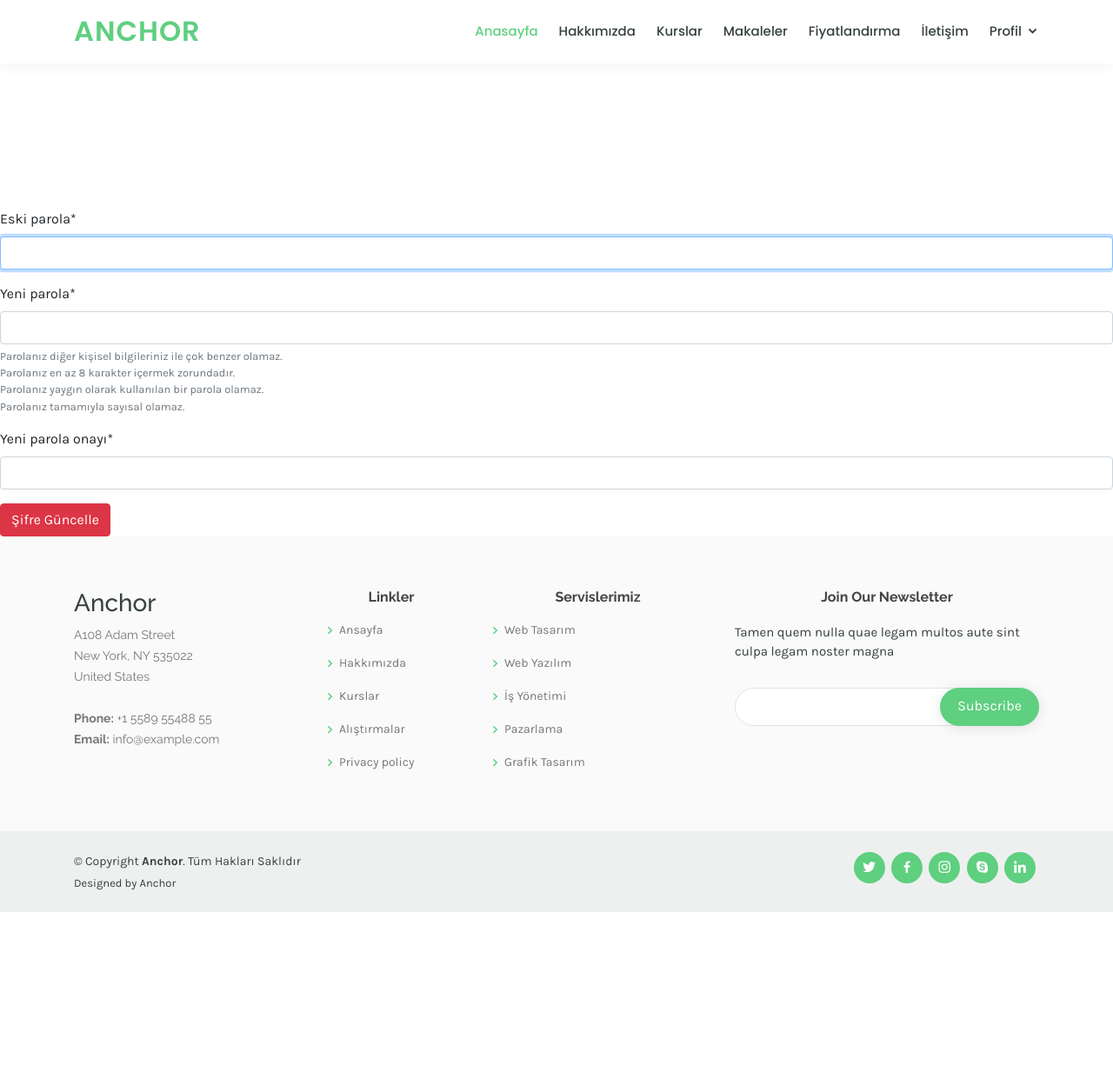
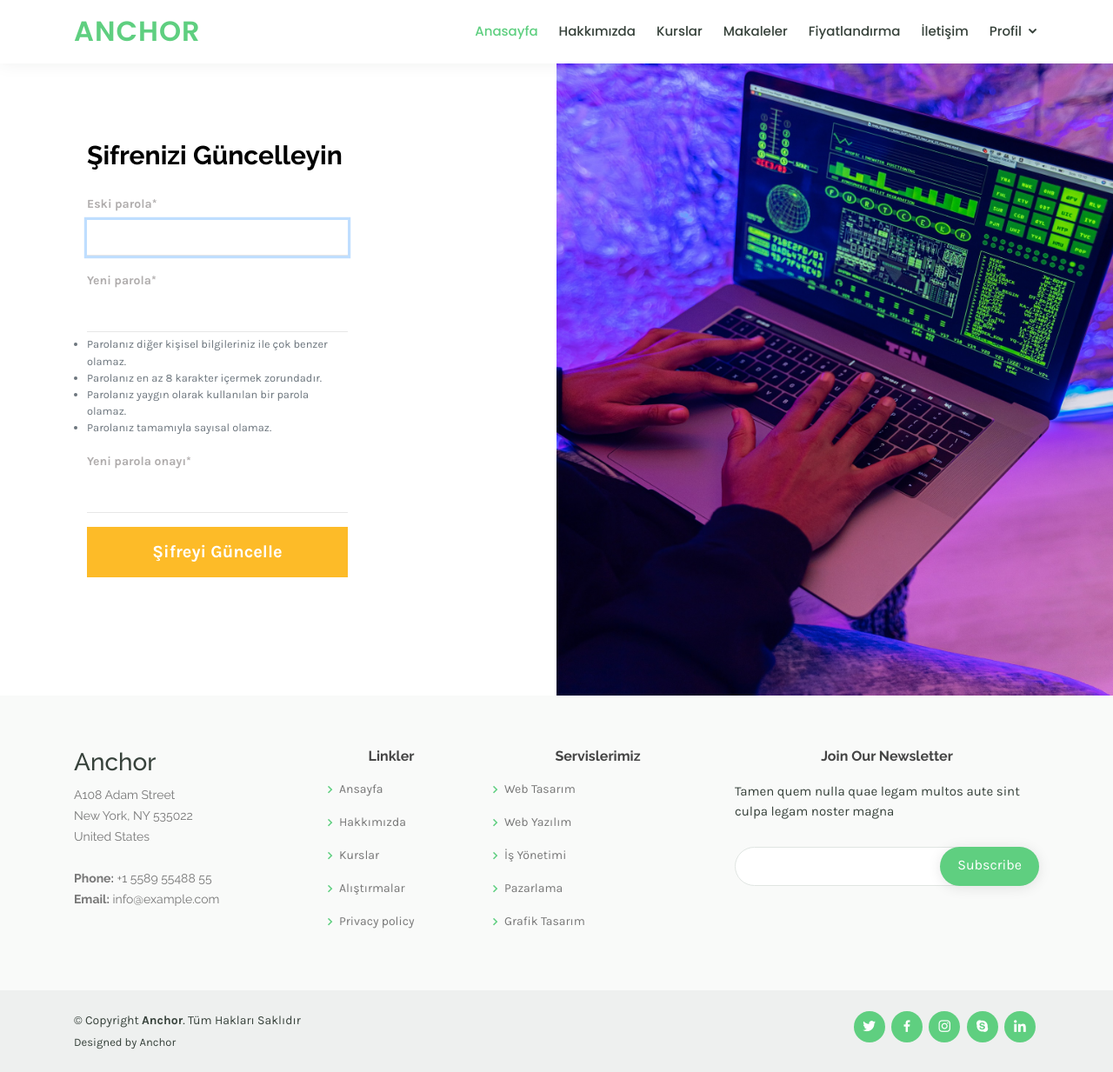
Before and after one commit to mekroket/Anchor-online-egitim-platformu, a Django app: page /account/sifre-degistir in a window 1280 px wide. Shown: the whole page at 87% size. Before the commit the page ends 1049 px from the top, so only its background shows below. Run offline with Django 3.2, Linux system fonts and the light colour scheme; a user stored in the database is signed in; some libraries are stand-ins or nearby versions.

Commit message:
şifre değiştirme alanı değişti

```diff
--- a/account/templates/pages/login.html
+++ b/account/templates/pages/login.html
@@ -25,7 +25,7 @@
           </div>
         </div>
         <div class="col-sm-6 px-0 d-none d-sm-block">
-          <img src="{%static 'img/ders.jpg'%}" alt="login image" class="login-img">
+          <img src="{%static 'img/login.jpg'%}" alt="login image" class="login-img">
         </div>
       </div>
     </div>
--- a/account/templates/pages/sifre_degistir.html
+++ b/account/templates/pages/sifre_degistir.html
@@ -1,17 +1,35 @@
 
-{% extends "base.html" %}
+{% extends 'base.html' %}
+{% load static %}
+
+{% block body %}
+{% include "includes/message.html" %}
 {% load crispy_forms_tags %}
-{% block body %}
+<main>
+    <div class="container-fluid">
+      <div class="row">
+        <div class="col-sm-6 login-section-wrapper">
+          <div class="brand-wrapper">
+            <img src=""  class="logo">
+          </div>
+          <div class="login-wrapper my-auto">
+            <h1 class="login-title">Şifrenizi Güncelleyin</h1>
+            <form method="POST">
+            {% csrf_token %}
+            <div class="form-group">
+                {{form | crispy}}
+              </div>
+              <input name="login" id="login" class="btn btn-block login-btn" type="submit" value="Şifreyi Güncelle">
+            </form>
+          </div>
+        </div>
+        <div class="col-sm-6 px-0 d-none d-sm-block">
+          <img src="{%static 'img/password.jpg'%}" alt="login image" class="login-img">
+        </div>
+      </div>
+    </div>
+  </main>
 
 
 
-<br><br><br><br><br><br><br><br><br><br>
-
-<form method="POST">
-    {% csrf_token %}
-    {{form | crispy}}
-    <input type="submit" class="btn btn-danger" value="Şifre Güncelle">
-</form>
-
-
 {% endblock body %}
--- a/study/models/yazi.py
+++ b/study/models/yazi.py
@@ -16,7 +16,7 @@ class YazilarModel(DateAbstractModel):
     class Meta:
         db_table ="Yazi"
         verbose_name = "Yazi"
-        verbose_name_plural  = "Kurslar"
+        verbose_name_plural  = " Popüler Kurslar"
 
     def __str__(self):
         return self.baslik
--- a/study/urls.py
+++ b/study/urls.py
@@ -1,5 +1,9 @@
 from django.urls import path
 from study.views import KurslarView,trainers,articles,Register,Login,Kurs,Kategori,Hakkımızda,Cash,Detail,KursSayfası
+
+
+
+
 from django.views.generic import TemplateView, RedirectView
 
 urlpatterns = [
@@ -10,4 +14,5 @@ urlpatterns = [
     path("kurs-detay/<int:id>",Detail,name="kurs-detay"),
     path("kurs-icerigi",KursSayfası,name="kurs-icerigi"),
 
+
 ]
--- a/templates/base.html
+++ b/templates/base.html
@@ -25,11 +25,8 @@
     <link rel="stylesheet" href="{%static 'css/kurs.css'%}">
     <link rel="stylesheet" href="{%static 'vendor/bootstrap/css/bootstrap.min.css'%}">
     <link rel="stylesheet" href="{%static 'vendor/icofont/icofont.min.css'%}">
-<<<<<<< HEAD
     <!--<link rel="stylesheet" href="{%static 'css/aos.css'%}">-->
-=======
     <!-- <link rel="stylesheet" href="{%static 'css/aos.css'%}"> -->
->>>>>>> 803747b6b0af506da3f1dedcc728f7d55c6b41d4
     <link rel="stylesheet" href="{%static 'vendor/boxicons/css/boxicons.min.css'%}">
     <link rel="stylesheet" href="{%static 'vendor/remixicon/remixicon.css'%}">
     <link rel="stylesheet" href="{%static 'vendor/owl.carousel/assets/owl.carousel.min.css'%}">
@@ -37,14 +34,13 @@
     <link rel="stylesheet" href="{%static 'vendor/aos/aos.css'%}">
     <link rel="stylesheet" href="{%static 'css/user.css'%}">
     <link rel="stylesheet" href="{%static 'css/login.css'%}">
-<<<<<<< HEAD
 
 
 
-=======
 
 
->>>>>>> 803747b6b0af506da3f1dedcc728f7d55c6b41d4
+
+
 </head>
 
 <body>
--- a/templates/includes/navbar.html
+++ b/templates/includes/navbar.html
@@ -23,7 +23,7 @@
               <li><a href="#"></a></li>
               <li class="drop-down"><a href="#">Profil Yönetimi</a>
               </li>
-              <li><a href="{%url 'cikis'%}">Derslerim</a></li>
+              <li><a href="{%url 'kurs'%}">Derslerim</a></li>
               <li><a href="{%url 'alistirma'%}">Alıştırmalar</a></li>
               <li><a href="{%url 'sifre-degistir'%}">Şifreyi Güncelle</a></li>
               <li><a href="{%url 'cikis'%}">Çıkış</a></li>
```
Also changed, not shown: db.sqlite3, static/img/login.jpg (added), static/img/password.jpg (added), study/admin.py (line endings or trailing spaces), study/migrations/0014_alistirmamodel.py (added), study/models/__init__.py (line endings or trailing spaces), study/views/__init__.py (line endings or trailing spaces).
